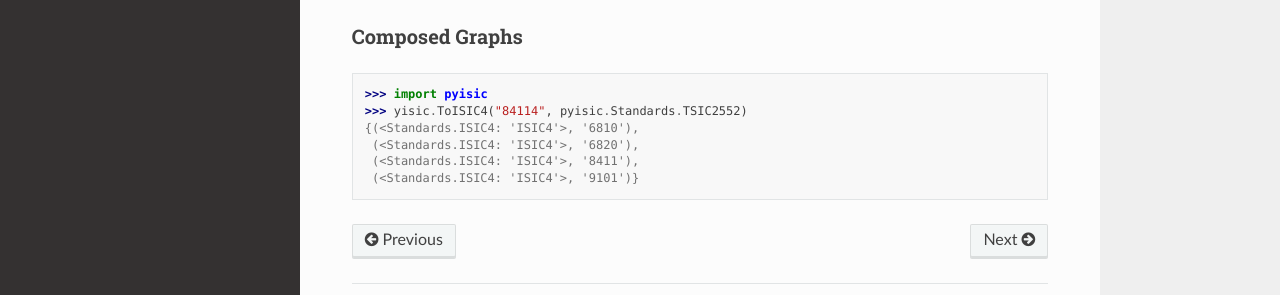
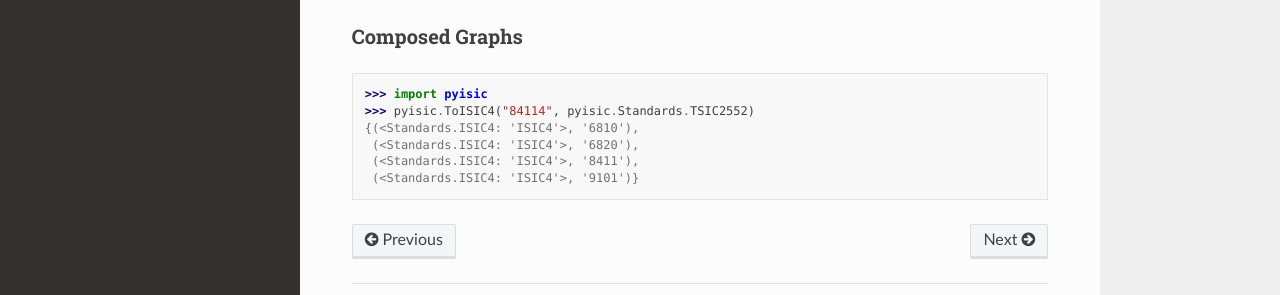
Before and after one commit to sayari-analytics/pyisic, a Sphinx documentation site: the page built from docs/topics/usage.rst, in a window 1280 px wide and 994 px high. Shown: the part 605-900 px from the top of the window. Built offline with Sphinx 7.4.7 and the Read the Docs theme 2.0.0, drawn with Linux system fonts in a browser that asks for light colours.

Commit message:
fix: typo in usage.rst
closes #24

```diff
--- a/docs/topics/usage.rst
+++ b/docs/topics/usage.rst
@@ -30,7 +30,7 @@ Composed Graphs
 .. code-block::
 
     >>> import pyisic
-    >>> yisic.ToISIC4("84114", pyisic.Standards.TSIC2552)
+    >>> pyisic.ToISIC4("84114", pyisic.Standards.TSIC2552)
     {(<Standards.ISIC4: 'ISIC4'>, '6810'),
      (<Standards.ISIC4: 'ISIC4'>, '6820'),
      (<Standards.ISIC4: 'ISIC4'>, '8411'),
```
